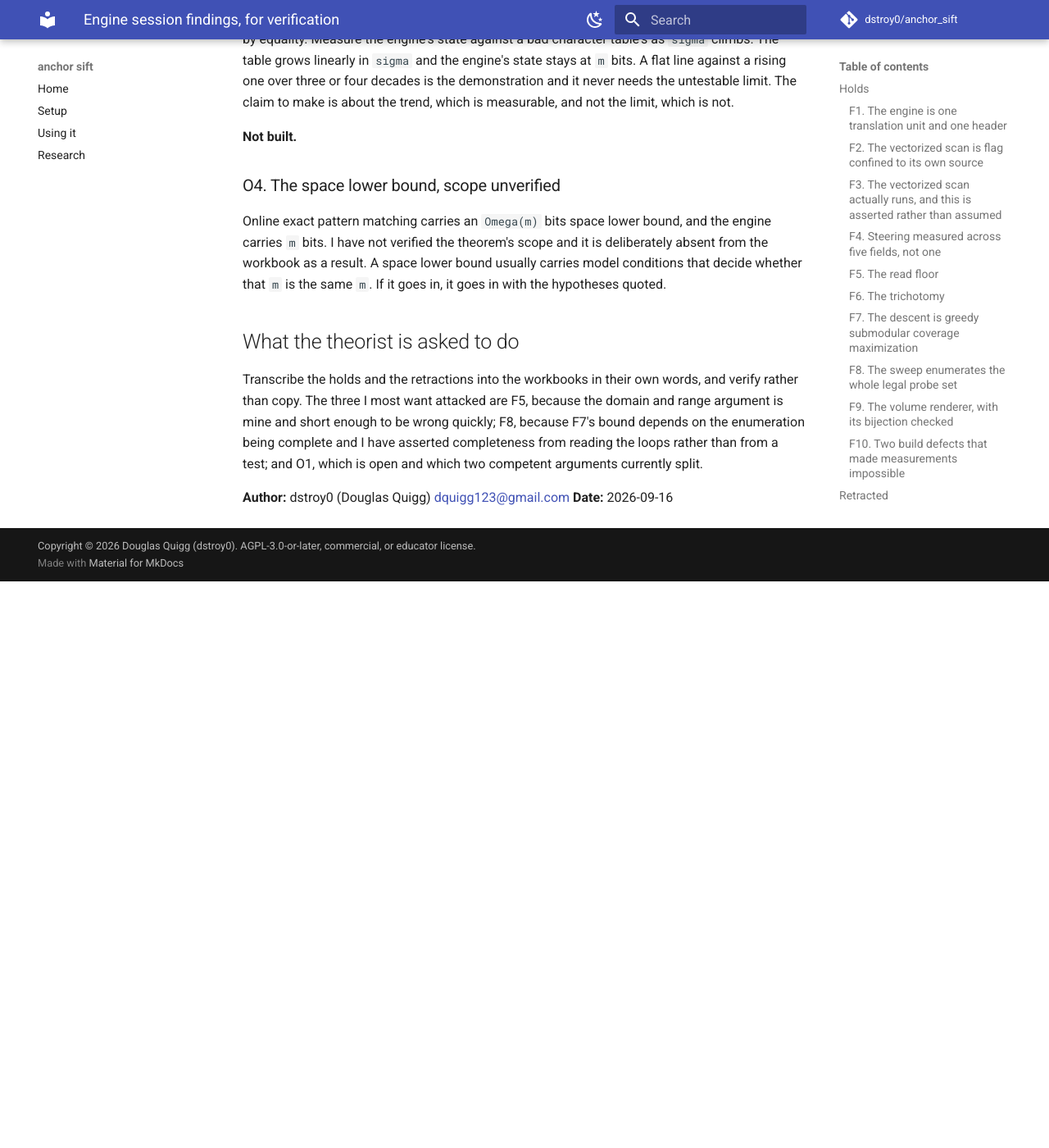
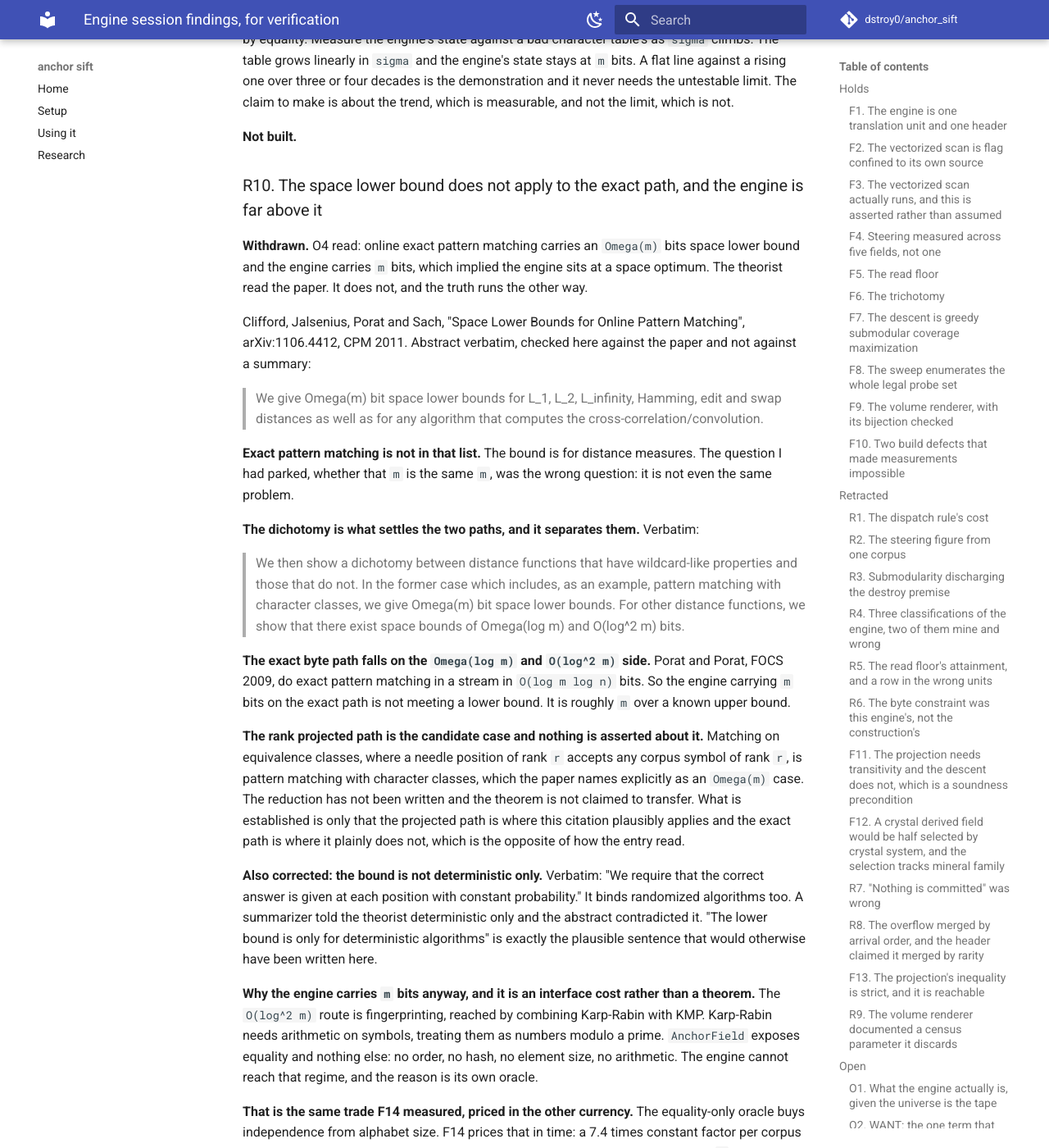
Before and after one commit to dstroy0/anchor_sift, an MkDocs documentation site: the page built from docs/findings-for-verification.md, in a window 1280 px wide and 1400 px high, scrolled down 13048 px. Shown: the whole window at 82% size. Built offline with MkDocs 1.6.1 and Material for MkDocs 9.7.7, drawn with Linux system fonts in a browser that asks for light colours; comment, search, counter and statistics services are not loaded; before the commit the page ends 13757 px from its top, so only the background shows below that; some of the changed text lies outside the part shown.

Commit message:
docs findings restated

```diff
--- a/docs/findings-for-verification.md
+++ b/docs/findings-for-verification.md
@@ -263,9 +263,33 @@
 
 **Not built.**
 
-### O4. The space lower bound, scope unverified
+### R10. The space lower bound does not apply to the exact path, and the engine is far above it
 
-Online exact pattern matching carries an `Omega(m)` bits space lower bound, and the engine carries `m` bits. I have not verified the theorem's scope and it is deliberately absent from the workbook as a result. A space lower bound usually carries model conditions that decide whether that `m` is the same `m`. If it goes in, it goes in with the hypotheses quoted.
+**Withdrawn.** O4 read: online exact pattern matching carries an `Omega(m)` bits space lower bound and the engine carries `m` bits, which implied the engine sits at a space optimum. The theorist read the paper. It does not, and the truth runs the other way.
+
+Clifford, Jalsenius, Porat and Sach, "Space Lower Bounds for Online Pattern Matching", arXiv:1106.4412, CPM 2011. Abstract verbatim, checked here against the paper and not against a summary:
+
+> We give Omega(m) bit space lower bounds for L_1, L_2, L_infinity, Hamming, edit and swap distances as well as for any algorithm that computes the cross-correlation/convolution.
+
+**Exact pattern matching is not in that list.** The bound is for distance measures. The question I had parked, whether that `m` is the same `m`, was the wrong question: it is not even the same problem.
+
+**The dichotomy is what settles the two paths, and it separates them.** Verbatim:
+
+> We then show a dichotomy between distance functions that have wildcard-like properties and those that do not. In the former case which includes, as an example, pattern matching with character classes, we give Omega(m) bit space lower bounds. For other distance functions, we show that there exist space bounds of Omega(log m) and O(log^2 m) bits.
+
+**The exact byte path falls on the `Omega(log m)` and `O(log^2 m)` side.** Porat and Porat, FOCS 2009, do exact pattern matching in a stream in `O(log m log n)` bits. So the engine carrying `m` bits on the exact path is not meeting a lower bound. It is roughly `m` over a known upper bound.
+
+**The rank projected path is the candidate case and nothing is asserted about it.** Matching on equivalence classes, where a needle position of rank `r` accepts any corpus symbol of rank `r`, is pattern matching with character classes, which the paper names explicitly as an `Omega(m)` case. The reduction has not been written and the theorem is not claimed to transfer. What is established is only that the projected path is where this citation plausibly applies and the exact path is where it plainly does not, which is the opposite of how the entry read.
+
+**Also corrected: the bound is not deterministic only.** Verbatim: "We require that the correct answer is given at each position with constant probability." It binds randomized algorithms too. A summarizer told the theorist deterministic only and the abstract contradicted it. "The lower bound is only for deterministic algorithms" is exactly the plausible sentence that would otherwise have been written here.
+
+**Why the engine carries `m` bits anyway, and it is an interface cost rather than a theorem.** The `O(log^2 m)` route is fingerprinting, reached by combining Karp-Rabin with KMP. Karp-Rabin needs arithmetic on symbols, treating them as numbers modulo a prime. `AnchorField` exposes equality and nothing else: no order, no hash, no element size, no arithmetic. The engine cannot reach that regime, and the reason is its own oracle.
+
+**That is the same trade F14 measured, priced in the other currency.** The equality-only oracle buys independence from alphabet size. F14 prices that in time: a 7.4 times constant factor per corpus symbol, with a crossover near six times the corpus length. This prices it in space: `m` bits where `O(log^2 m)` is achievable for exact matching, because fingerprinting is closed to an engine that refuses to expose a representation. One interface decision, two measured costs. That is a better account of what the oracle costs than a lower bound the engine was never up against.
+
+**How the wrong version got here.** An earlier fetch of the same paper returned a summary naming "Theorem 6" and stating that exact pattern matching requires `Omega(m)` bits. That was recorded as the shape of the result without the abstract being read. Same class as everything else in this section: a plausible sentence from a summary, not checked against the source.
+
+Sources: [arXiv:1106.4412](https://arxiv.org/abs/1106.4412) for the lower bounds and the dichotomy; Porat and Porat, "Exact and Approximate Pattern Matching in the Streaming Model", FOCS 2009, 315 to 323, for the `O(log m log n)` upper bound.
 
 ## What the theorist is asked to do
 
```
